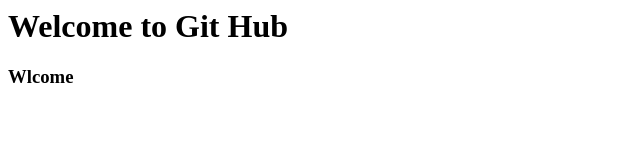
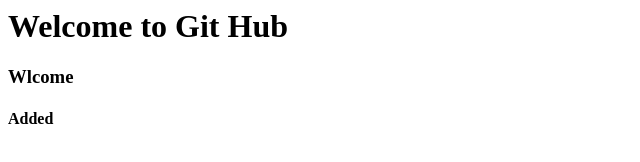
Before and after one commit to akshaypandare/git-made-easy, a plain HTML site: page index.html in a window 1280 px wide. Shown: the full height of the page, 0-640 px from the left. Drawn offline with Linux system fonts and the light colour scheme.

Commit message:
Added <h4> tag.

```diff
--- a/index.html
+++ b/index.html
@@ -2,5 +2,6 @@
 <body>
 	<h1> Welcome to Git Hub </h1>
 	<h3> Wlcome </h3>
+	<h4> Added </h4>
 </body>
 </html>
```
